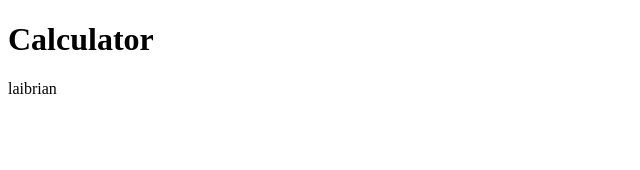
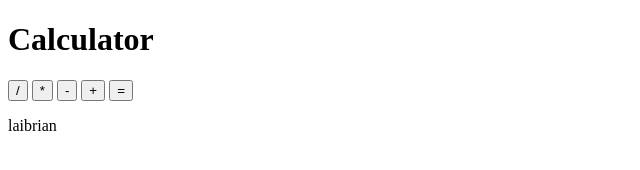
Before and after one commit to laibrian/calculator, a plain HTML site: page index.html in a window 1280 px wide. Shown: the whole page, without its empty margins (0-640 px from the left). Drawn offline with Linux system fonts and the light colour scheme.

Commit message:
Add html buttons for math functions

```diff
--- a/index.html
+++ b/index.html
@@ -8,7 +8,14 @@
     <body>
         <h1 class="title">Calculator</h1>
         <main class="main">
-
+            <div id="display"></div>
+            <div class="functions">
+                <button>/</button>
+                <button>*</button>
+                <button>-</button>
+                <button>+</button>
+                <button>=</button>
+            </div>
         </main>
         <footer class="footer">
             <p>laibrian</p>
```
